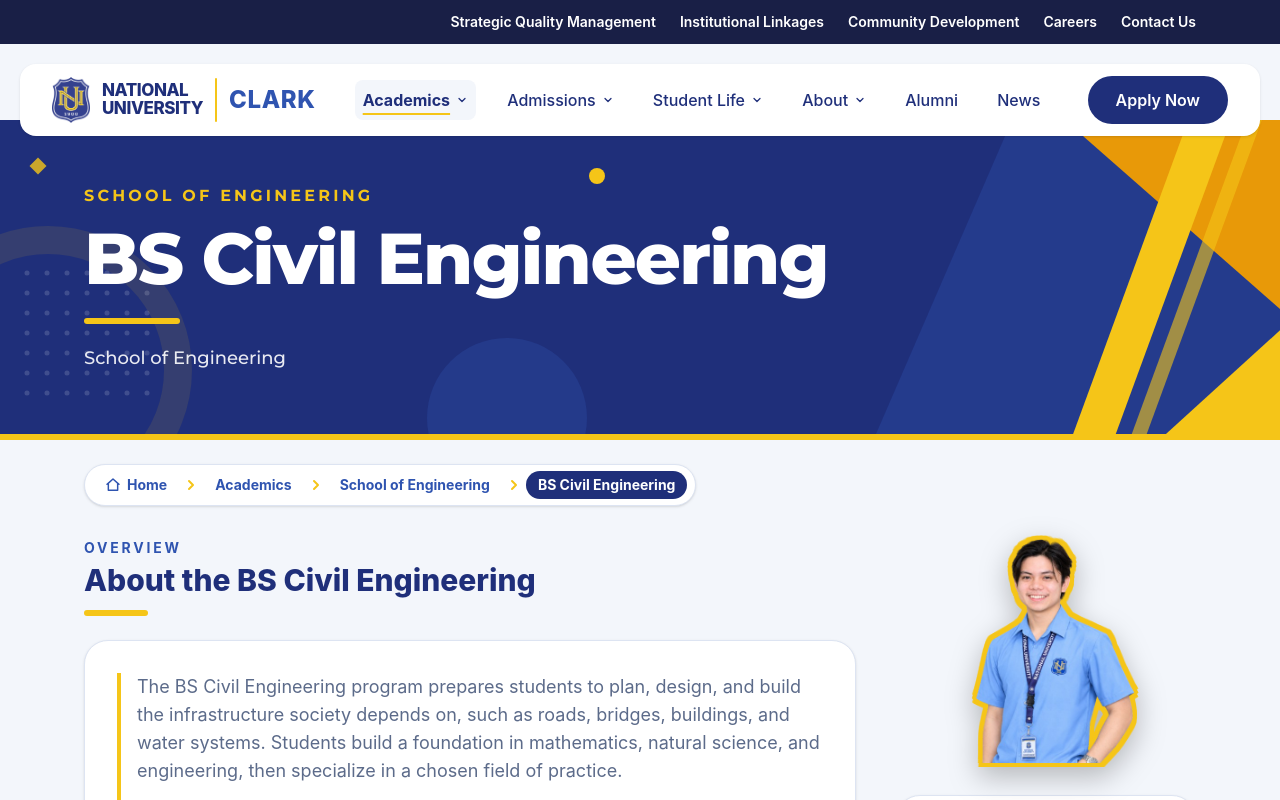
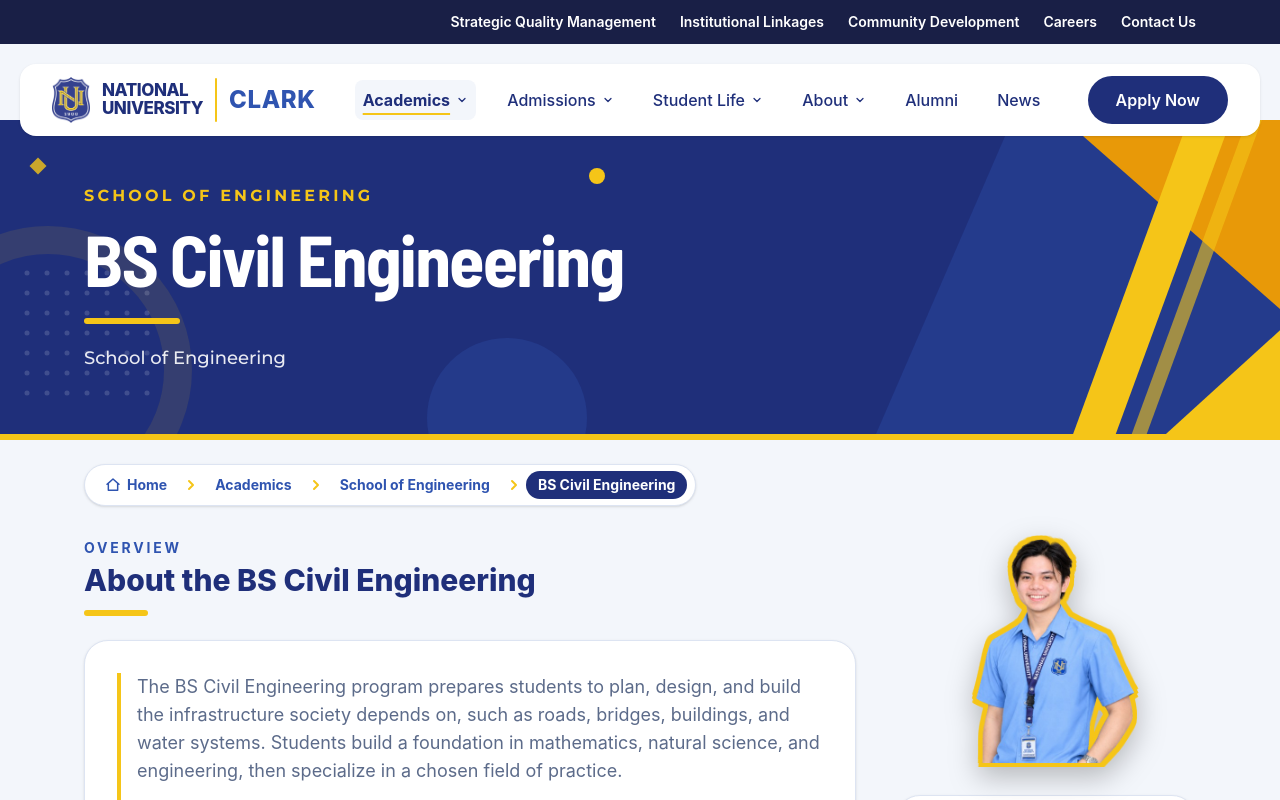
Before and after one commit to RaprapGutierrez/National-University-Clark-Website, a Next.js app: page /academics/engineering/bs-civil-engineering in a window 1280 px wide. Shown: the top 800 px of the page. Built offline with nearby package versions, Linux system fonts and the light colour scheme.

Commit message:
update the font of the banner

```diff
--- a/components/AcademicsBanner.tsx
+++ b/components/AcademicsBanner.tsx
@@ -1,11 +1,16 @@
 import Link from "next/link";
-import { Montserrat } from "next/font/google";
+import { Montserrat, Barlow_Semi_Condensed } from "next/font/google";
 import Navbar from "@/components/Navbar";
 import { Dots } from "@/components/Shapes";
 
 const montserrat = Montserrat({
   subsets: ["latin"],
-  weight: ["500", "700", "800"],
+  weight: ["500", "700"],
+});
+
+const titleFont = Barlow_Semi_Condensed({
+  subsets: ["latin"],
+  weight: ["700"],
 });
 
 type Crumb = { label: string; href?: string };
@@ -122,7 +127,7 @@ export default function AcademicsBanner({
                 </p>
               )}
               <h1
-                className={`mt-3 text-4xl font-extrabold leading-[1.08] tracking-tight sm:text-5xl ${
+                className={`${titleFont.className} mt-3 text-4xl font-bold leading-[1.08] tracking-tight sm:text-5xl ${
                   long ? "lg:text-5xl" : "lg:text-7xl"
                 }`}
               >
```
